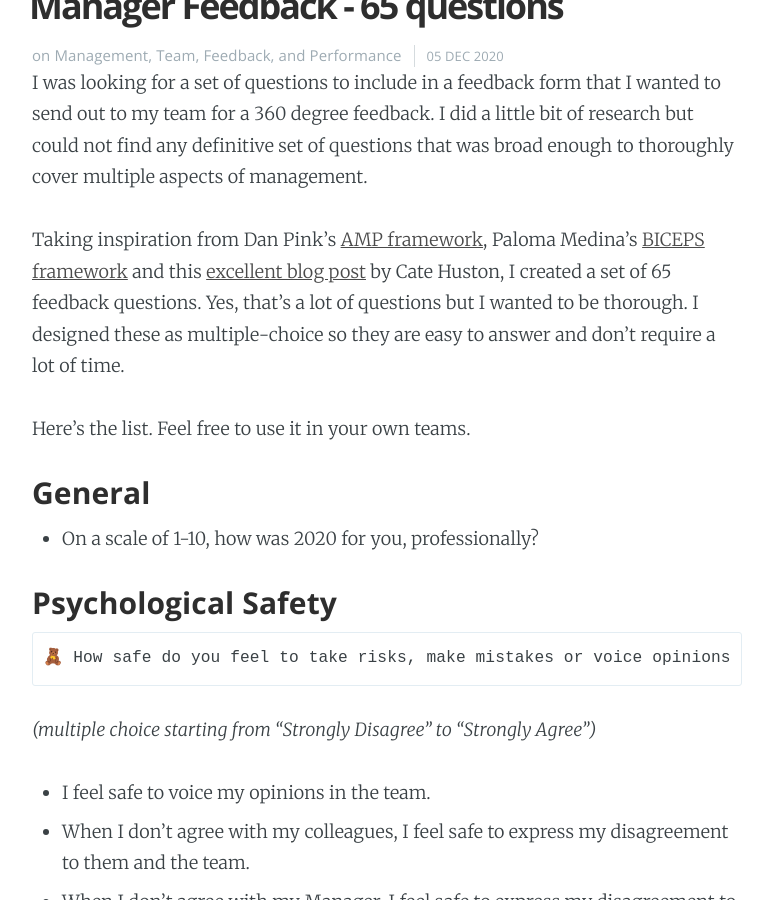
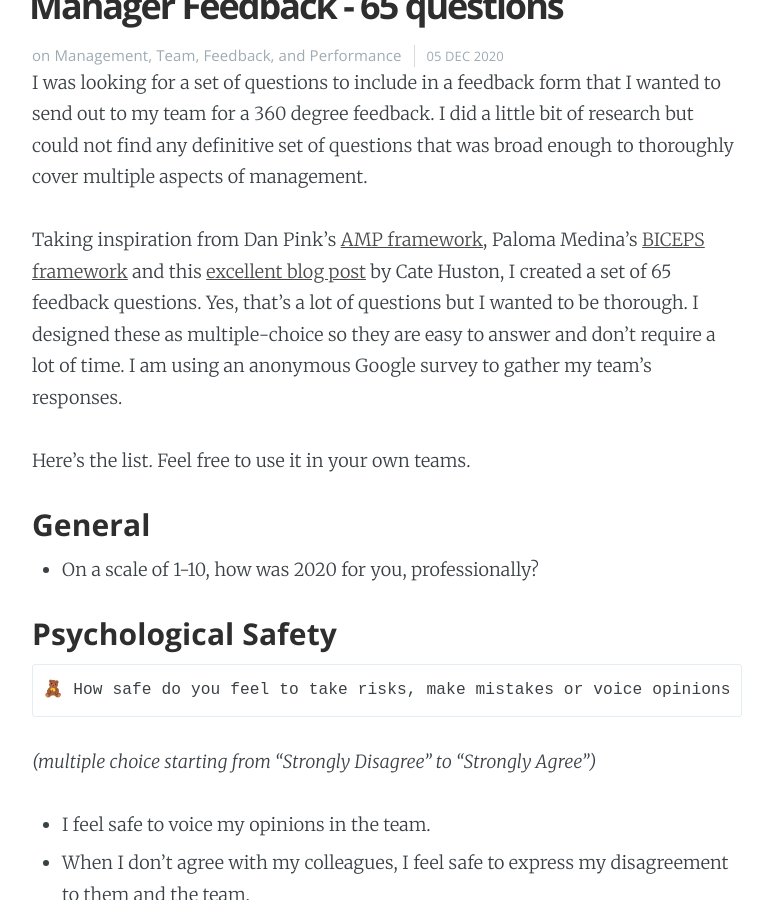
Before and after one commit to rahulj51/miles2code.github.io, a Jekyll site: the page built from _posts/2020-12-05-manager-feedback.markdown, in a window 1280 px wide and 900 px high, scrolled down 650 px. Shown: the whole window, without its empty margins (253-1026 px from the left). Built offline with Jekyll 4.4.1, drawn with Linux system fonts in a browser that asks for light colours.

Commit message:
Minor edit

```diff
--- a/_posts/2020-12-05-manager-feedback.markdown
+++ b/_posts/2020-12-05-manager-feedback.markdown
@@ -8,7 +8,7 @@
 
 I was looking for a set of questions to include in a feedback form that I wanted to send out to my team for a 360 degree feedback. I did a little bit of research but could not find any definitive set of questions that was broad enough to thoroughly cover multiple aspects of management.
 
-Taking inspiration from Dan Pink's [AMP framework](https://www.danpink.com/books/drive/), Paloma Medina's [BICEPS framework](https://www.palomamedina.com/biceps) and this [excellent blog post](https://cate.blog/2017/03/23/running-a-manager-feedback-cycle/) by Cate Huston, I created a set of 65 feedback questions. Yes, that's a lot of questions but I wanted to be thorough. I designed these as multiple-choice so they are easy to answer and don't require a lot of time.
+Taking inspiration from Dan Pink's [AMP framework](https://www.danpink.com/books/drive/), Paloma Medina's [BICEPS framework](https://www.palomamedina.com/biceps) and this [excellent blog post](https://cate.blog/2017/03/23/running-a-manager-feedback-cycle/) by Cate Huston, I created a set of 65 feedback questions. Yes, that's a lot of questions but I wanted to be thorough. I designed these as multiple-choice so they are easy to answer and don't require a lot of time. I am using an anonymous Google survey to gather my team's responses.
 
 Here's the list. Feel free to use it in your own teams.
 
```
